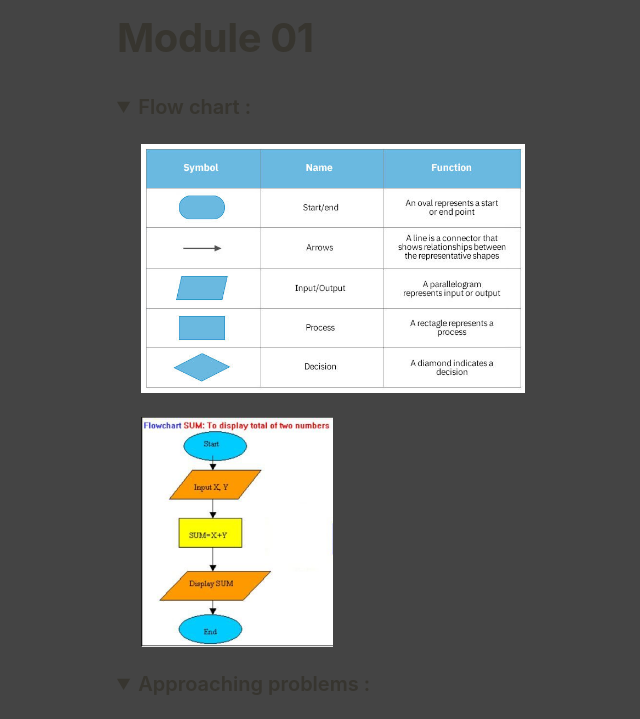
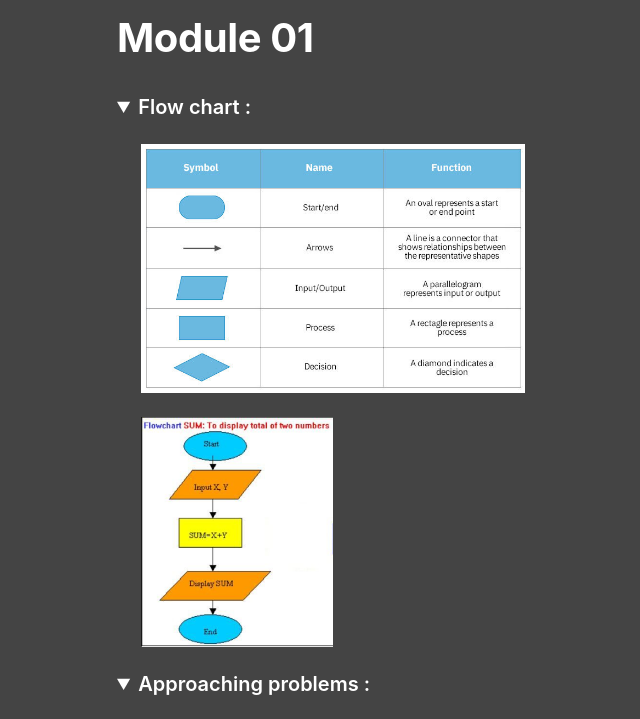
Before and after one commit to shad-ct/FYIMP-Projects, a plain HTML site: page index.html in a window 1280 px wide. Shown: the part 77-796 px from the top of the page, without its empty margins (73-713 px from the left). Drawn offline with nearby package versions, Linux system fonts and the light colour scheme.

Commit message:
Update index.html

```diff
--- a/index.html
+++ b/index.html
@@ -738,7 +738,7 @@ printf(&quot;d = %d, e = %d, f = %d\n&quot;, d, e, f);</code></pre></div></detai
 <style>
 	body{
 		background-color: #444;
-		color: white1;
+		color: white;
 	}
 </style>
 </body></html>
```
